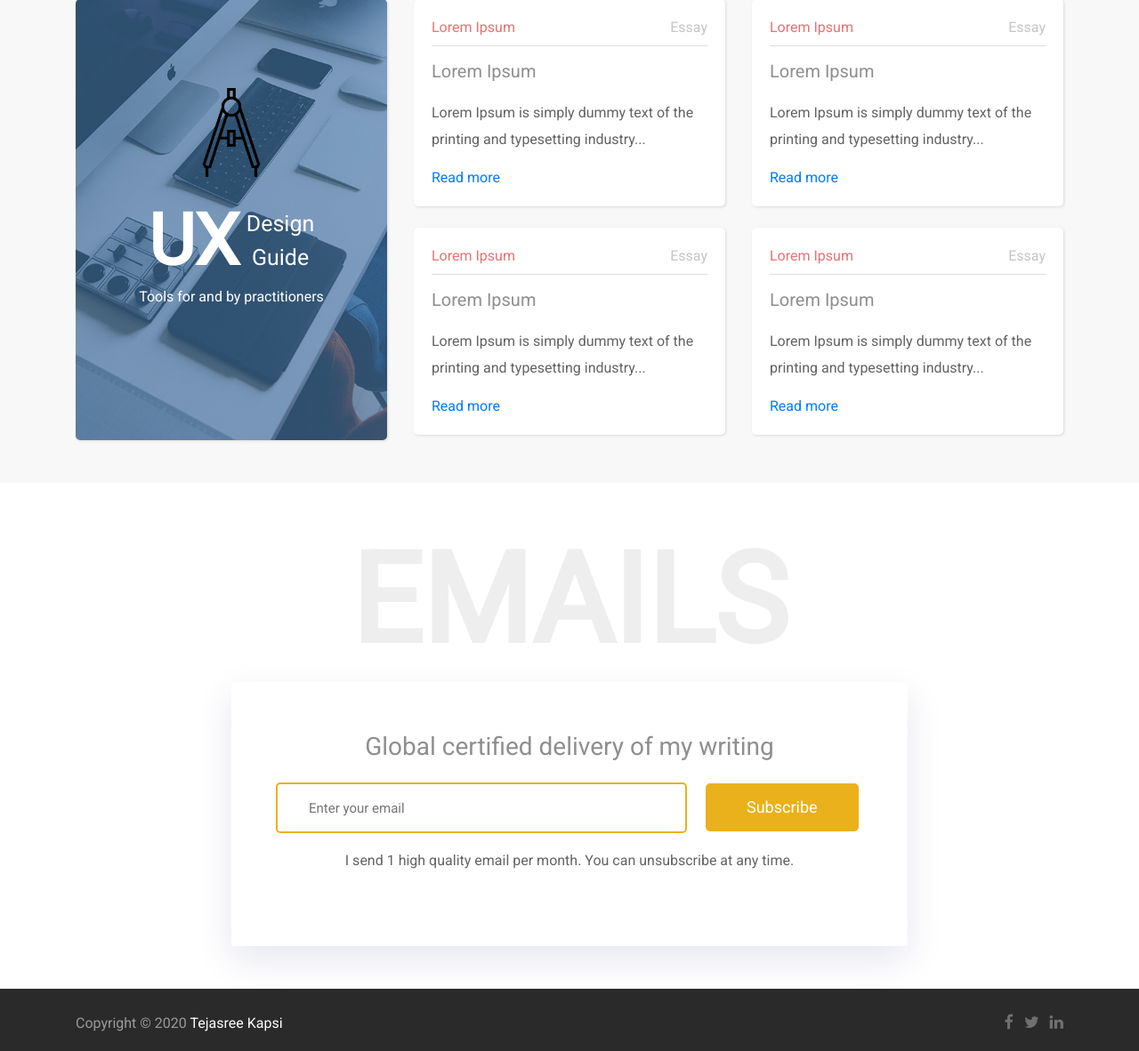
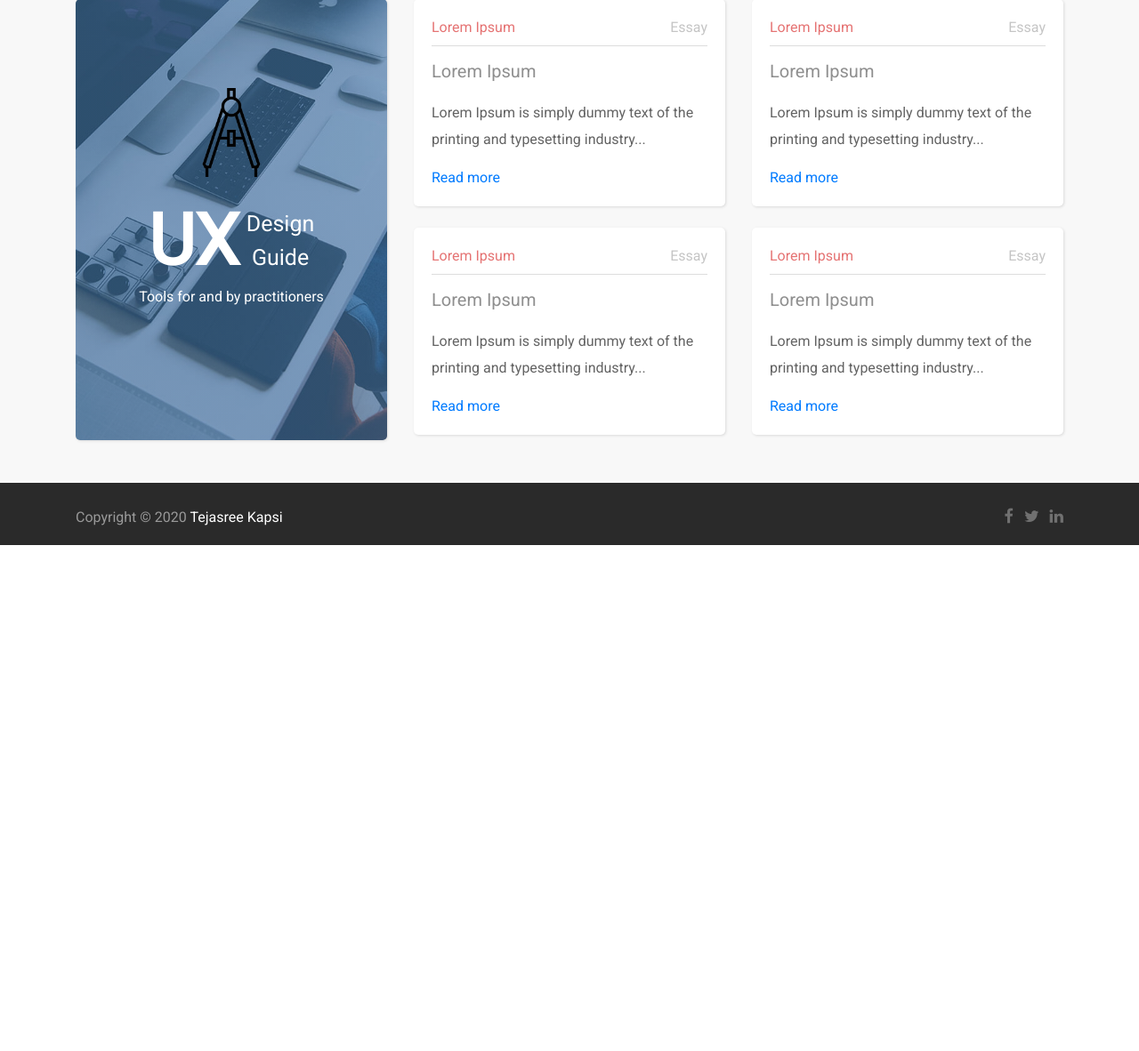
Before and after one commit to epradeep/tejasree-kapsi, a PHP site: page / in a window 1280 px wide. Shown: the part 4021-5203 px from the top of the page at 89% size. After the commit the page ends 4634 px from the top, so only its background shows below. Run offline with PHP 8.4, Linux system fonts and the light colour scheme.

Commit message:
third commit

```diff
--- a/index.php
+++ b/index.php
@@ -500,7 +500,7 @@
 		    </div>
 		</section>
 
-		<section class="pt-5 pb-5 subscription bg-white">
+		<!--<section class="pt-5 pb-5 subscription bg-white">
 		    <div class="container">
 		        <div class="row text-center">
 		        	<div class="col-sm-2 col-md-2 col-lg-2"></div>
@@ -528,7 +528,7 @@
 		            <div class="col-sm-1 col-md-1 col-lg-2"></div>
 		        </div>
 		    </div>
-		</section>
+		</section>-->
 
 		<section class="copyright pt-3 pb-3">
 	        <div class="container">
```
